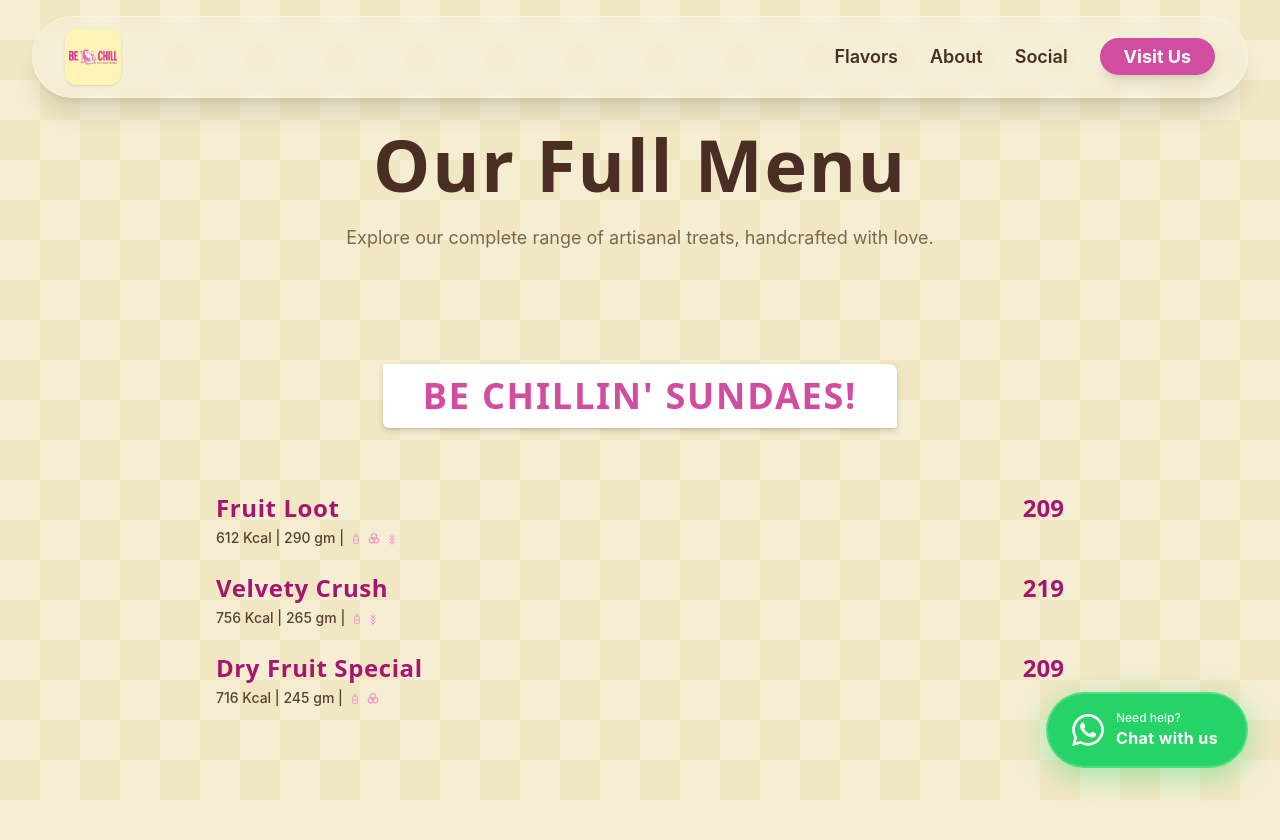
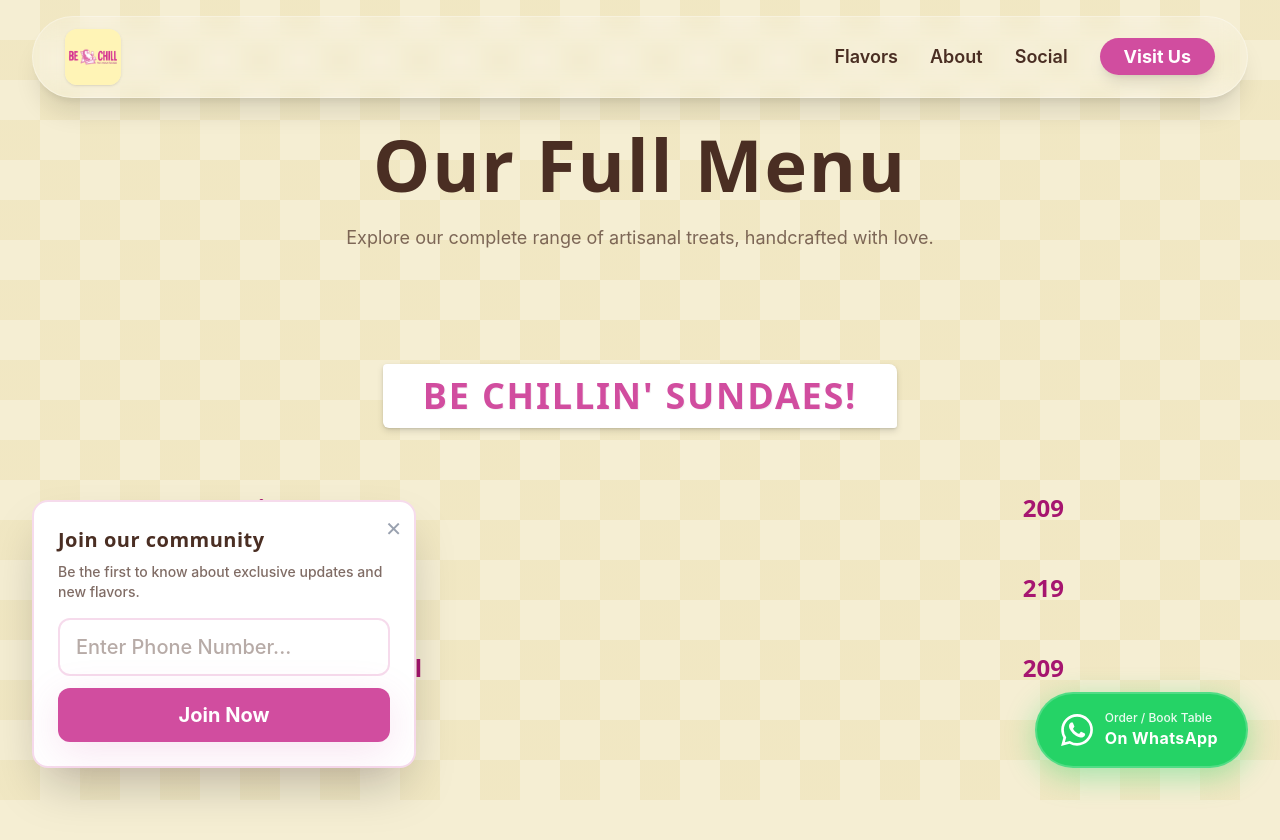
Before and after one commit to AD700-cam/Be-chill, a React (Vite) app: page /menu in a window 1280 px wide. Shown: the top 840 px of the page. Built offline with nearby package versions, Linux system fonts and the light colour scheme.

Commit message:
feat: Add lead generation forms and Vercel Analytics

```diff
--- a/package.json
+++ b/package.json
@@ -11,6 +11,7 @@
   },
   "dependencies": {
     "@gsap/react": "^2.1.2",
+    "@vercel/analytics": "^1.6.1",
     "gsap": "^3.14.2",
     "react": "^19.2.0",
     "react-dom": "^19.2.0",
--- a/src/App.tsx
+++ b/src/App.tsx
@@ -12,6 +12,7 @@ import Location from './components/Location'
 import Footer from './components/Footer'
 import Menu from './pages/Menu'
 import WhatsAppButton from './components/WhatsAppButton'
+import LeadCapturePopup from './components/LeadCapturePopup'
 
 function Home() {
   return (
@@ -44,6 +45,7 @@ function App() {
   return (
     <>
       <WhatsAppButton />
+      <LeadCapturePopup />
       <Routes>
         <Route path="/" element={<Home />} />
         <Route path="/menu" element={<Menu />} />
--- a/src/components/Footer.tsx
+++ b/src/components/Footer.tsx
@@ -15,31 +15,46 @@ export default function Footer() {
                 </div>
 
                 {/* Quick Links */}
+                {/* Explore & Social */}
                 <div>
-                    <h3 className="font-bold text-xl mb-4 text-white">Explore</h3>
-                    <ul className="space-y-4 md:space-y-2 opacity-80">
-                        <li><a href="#" className="inline-block py-2 hover:text-brand-pink transition-colors focus-visible:outline-none focus-visible:text-brand-pink">Menu</a></li>
-                        <li><a href="#" className="inline-block py-2 hover:text-brand-pink transition-colors focus-visible:outline-none focus-visible:text-brand-pink">Our Story</a></li>
-                        <li><a href="#" className="inline-block py-2 hover:text-brand-pink transition-colors focus-visible:outline-none focus-visible:text-brand-pink">Locations</a></li>
-                        <li><a href="#" className="inline-block py-2 hover:text-brand-pink transition-colors focus-visible:outline-none focus-visible:text-brand-pink">Contact</a></li>
-                    </ul>
-                </div>
-
-                {/* Social */}
-                <div>
-                    <h3 className="font-bold text-xl mb-4 text-white">Social</h3>
-                    <ul className="space-y-4 md:space-y-2 opacity-80">
+                    <h3 className="font-bold text-xl mb-4 text-white">Links</h3>
+                    <ul className="space-y-2 opacity-80 mb-6">
+                        <li><a href="#" className="inline-block hover:text-brand-pink transition-colors focus-visible:outline-none focus-visible:text-brand-pink">Menu</a></li>
+                        <li><a href="#" className="inline-block hover:text-brand-pink transition-colors focus-visible:outline-none focus-visible:text-brand-pink">Our Story</a></li>
+                        <li><a href="#" className="inline-block hover:text-brand-pink transition-colors focus-visible:outline-none focus-visible:text-brand-pink">Locations</a></li>
                         <li>
                             <a
                                 href="https://www.instagram.com/bechill_sundae?utm_source=ig_web_button_share_sheet&igsh=ZDNlZDc0MzIxNw=="
                                 target="_blank"
                                 rel="noopener noreferrer"
-                                className="inline-block py-2 hover:text-brand-pink transition-colors"
+                                className="inline-block hover:text-brand-pink transition-colors"
                             >
                                 Instagram
                             </a>
                         </li>
                     </ul>
+                </div>
+
+                {/* Join the Club */}
+                <div>
+                    <h3 className="font-bold text-xl mb-4 text-white">Join the Chill Club</h3>
+                    <p className="text-sm opacity-80 mb-4">Get exclusive updates and offers sent directly to your phone.</p>
+                    <form className="flex flex-col gap-2" onSubmit={(e) => { e.preventDefault(); alert('Subscribed successfully!'); }}>
+                        <input
+                            type="tel"
+                            placeholder="Phone Number"
+                            className="w-full px-4 py-2 rounded-lg bg-white/10 border border-white/20 text-white placeholder:text-white/50 focus:border-brand-pink focus:ring-2 focus:ring-brand-pink/50 outline-none transition-all"
+                            required
+                            pattern="[0-9]{10}"
+                            title="10 digit phone number"
+                        />
+                        <button
+                            type="submit"
+                            className="w-full bg-brand-pink text-white font-bold py-2 rounded-lg hover:bg-white hover:text-brand-pink transition-colors outline-none focus-visible:ring-2 focus-visible:ring-white"
+                        >
+                            Subscribe
+                        </button>
+                    </form>
                 </div>
             </div>
 
--- a/src/components/Hero.tsx
+++ b/src/components/Hero.tsx
@@ -47,7 +47,27 @@ export default function Hero() {
                     <p className="text-lg sm:text-xl md:text-2xl font-medium text-brand-brown/80 max-w-lg mx-auto md:mx-0">
                         Where every visit feels like a good day. Grab the best ice cream sundae in town and just <span className="font-bold text-brand-pink">be chill</span>.
                     </p>
-                    <div className="flex flex-row gap-3 sm:gap-4 justify-center md:justify-start mt-8 sm:mt-4 px-2 sm:px-0 w-full">
+                    <div className="mt-8 sm:mt-6 max-w-sm mx-auto md:mx-0 w-full px-2 sm:px-0 z-20 relative">
+                        <form className="flex flex-col sm:flex-row gap-2 w-full" onSubmit={(e) => { e.preventDefault(); alert('Joined successfully!'); }}>
+                            <input
+                                type="tel"
+                                placeholder="Enter Phone Number..."
+                                className="flex-1 px-5 py-3 sm:py-4 rounded-full border-2 border-brand-pink/20 focus:border-brand-pink focus:ring-4 focus:ring-brand-pink/20 outline-none transition-all shadow-inner text-brand-brown bg-white/90 backdrop-blur-sm placeholder:text-brand-brown/40 font-medium"
+                                required
+                                pattern="[0-9]{10}"
+                                title="10 digit phone number"
+                            />
+                            <button
+                                type="submit"
+                                className="bg-brand-brown text-brand-yellow font-bold px-6 py-3 sm:py-4 rounded-full shadow-lg active:scale-95 hover:scale-105 transition-all duration-300 outline-none focus-visible:ring-4 focus-visible:ring-brand-brown/50 whitespace-nowrap"
+                            >
+                                Join Club
+                            </button>
+                        </form>
+                        <p className="text-xs text-brand-brown/70 mt-3 text-center md:text-left font-medium">Join our community for exclusive updates.</p>
+                    </div>
+
+                    <div className="flex flex-row gap-3 sm:gap-4 justify-center md:justify-start mt-6 px-2 sm:px-0 w-full z-20 relative">
                         <button
                             onClick={() => document.getElementById('flavors')?.scrollIntoView({ behavior: 'smooth' })}
                             className="bg-brand-pink text-white font-bold text-sm sm:text-lg px-4 py-3 sm:px-8 sm:py-4 rounded-full shadow-brand active:scale-95 hover:scale-105 transition-all duration-300 flex-1 sm:flex-none focus-visible:outline-none focus-visible:ring-4 focus-visible:ring-brand-pink/50"
--- /dev/null
+++ b/src/components/LeadCapturePopup.tsx
@@ -0,0 +1,84 @@
+import { useState, useEffect, useRef } from 'react';
+import gsap from 'gsap';
+
+export default function LeadCapturePopup() {
+    const [isVisible, setIsVisible] = useState(false);
+    const [phone, setPhone] = useState('');
+    const popupRef = useRef<HTMLDivElement>(null);
+
+    useEffect(() => {
+        const timer = setTimeout(() => {
+            setIsVisible(true);
+        }, 5000);
+
+        return () => clearTimeout(timer);
+    }, []);
+
+    useEffect(() => {
+        if (isVisible && popupRef.current) {
+            gsap.fromTo(popupRef.current,
+                { y: 100, opacity: 0 },
+                { y: 0, opacity: 1, duration: 0.8, ease: 'power3.out' }
+            );
+        }
+    }, [isVisible]);
+
+    const handleSubmit = (e: React.FormEvent) => {
+        e.preventDefault();
+        // Here we would typically send this to a backend/CRM
+        console.log('Lead captured:', phone);
+        handleClose();
+        alert('Thank you for joining!');
+    };
+
+    const handleClose = () => {
+        if (popupRef.current) {
+            gsap.to(popupRef.current, {
+                y: 100,
+                opacity: 0,
+                duration: 0.5,
+                ease: 'power3.in',
+                onComplete: () => setIsVisible(false)
+            });
+        }
+    };
+
+    if (!isVisible) return null;
+
+    return (
+        <div
+            ref={popupRef}
+            className="fixed bottom-6 left-6 md:bottom-8 md:left-8 z-[100] bg-white rounded-2xl shadow-2xl p-6 border-2 border-brand-pink/20 max-w-sm w-full"
+        >
+            <button
+                onClick={handleClose}
+                className="absolute top-3 right-3 text-gray-400 hover:text-brand-pink transition-colors focus-visible:outline-none focus-visible:text-brand-pink"
+                aria-label="Close popup"
+            >
+                ✕
+            </button>
+            <h3 className="text-xl font-bold text-brand-brown mb-2 font-heading">Join our community</h3>
+            <p className="text-sm text-brand-brown/70 mb-4 font-medium">
+                Be the first to know about exclusive updates and new flavors.
+            </p>
+            <form onSubmit={handleSubmit} className="flex flex-col gap-3">
+                <input
+                    type="tel"
+                    value={phone}
+                    onChange={(e) => setPhone(e.target.value)}
+                    placeholder="Enter Phone Number..."
+                    className="w-full px-4 py-3 rounded-xl border-2 border-brand-pink/20 focus:border-brand-pink focus:ring-4 focus:ring-brand-pink/20 outline-none transition-all text-brand-brown font-medium placeholder:text-brand-brown/40"
+                    required
+                    pattern="[0-9]{10}"
+                    title="Please enter a 10 digit phone number"
+                />
+                <button
+                    type="submit"
+                    className="w-full bg-brand-pink text-white font-bold py-3 rounded-xl shadow-brand active:scale-95 transition-all outline-none focus-visible:ring-4 focus-visible:ring-brand-pink/50 hover:bg-brand-brown"
+                >
+                    Join Now
+                </button>
+            </form>
+        </div>
+    );
+}
--- a/src/components/WhatsAppButton.tsx
+++ b/src/components/WhatsAppButton.tsx
@@ -26,8 +26,8 @@ export default function WhatsAppButton() {
                 </svg>
 
                 <div className="flex flex-col items-start leading-tight pr-1">
-                    <span className="text-[10px] md:text-xs font-medium text-white/90">Need help?</span>
-                    <span className="text-sm md:text-base font-bold tracking-wide">Chat with us</span>
+                    <span className="text-[10px] md:text-xs font-medium text-white/90">Order / Book Table</span>
+                    <span className="text-sm md:text-base font-bold tracking-wide">On WhatsApp</span>
                 </div>
             </a>
         </div>
--- a/src/main.tsx
+++ b/src/main.tsx
@@ -4,11 +4,13 @@ import './index.css'
 import App from './App.tsx'
 
 import { BrowserRouter } from 'react-router-dom'
+import { Analytics } from "@vercel/analytics/react"
 
 createRoot(document.getElementById('root')!).render(
   <StrictMode>
     <BrowserRouter>
       <App />
+      <Analytics />
     </BrowserRouter>
   </StrictMode>,
 )
```
Also changed, not shown: 1 other file (tests, documents, lock files or other folders).
